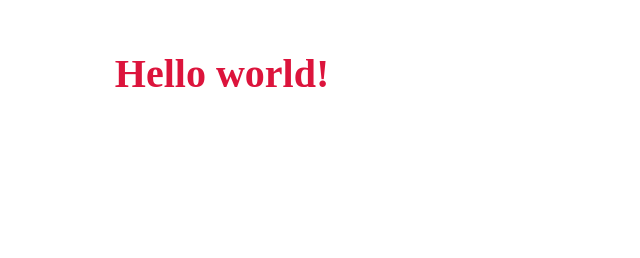
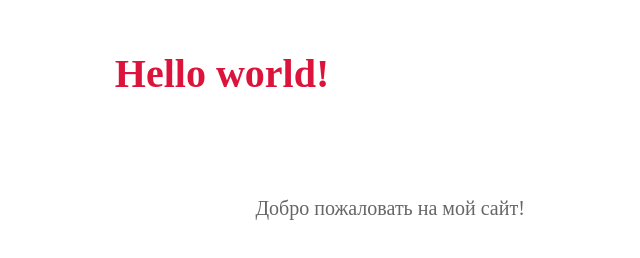
Before and after one commit to adden00/frontend, a website: page index.html in a window 1280 px wide. Shown: the whole page, without its empty margins (418-1058 px from the left). Drawn offline with Linux system fonts and the light colour scheme.

Commit message:
'new_style'

```diff
--- a/index.html
+++ b/index.html
@@ -9,6 +9,12 @@
 
 <div class="head1">Hello world!</div>
 
+<div class="hello">
+    <div class="hello_1st">
+        Добро пожаловать на мой сайт!
+    </div>
+</div>
+
 
 </body>
 </html>
--- a/styles.css
+++ b/styles.css
@@ -5,3 +5,16 @@
     font-weight: bold;
     margin: 50px auto;
 }
+
+.hello{
+    width: 70%;
+    margin: 100px 50px;
+
+}
+
+.hello_1st{
+    font-size: 20px;
+    color: #666666;
+    text-align: right;
+
+}
```
